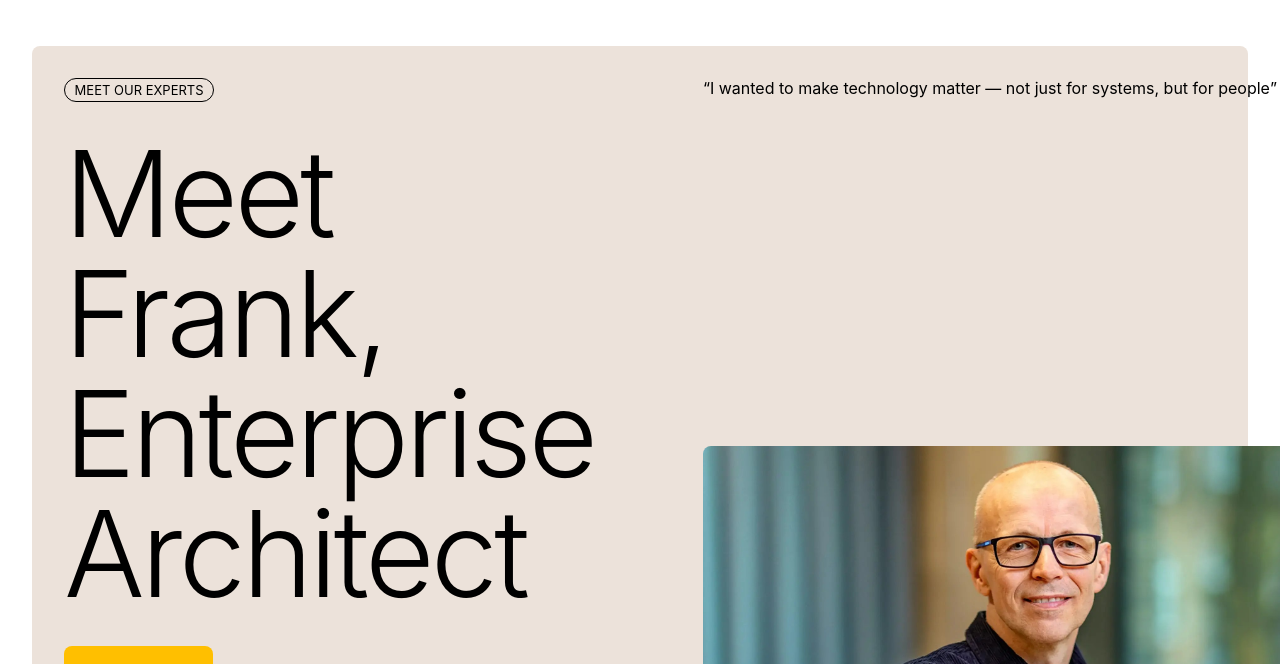
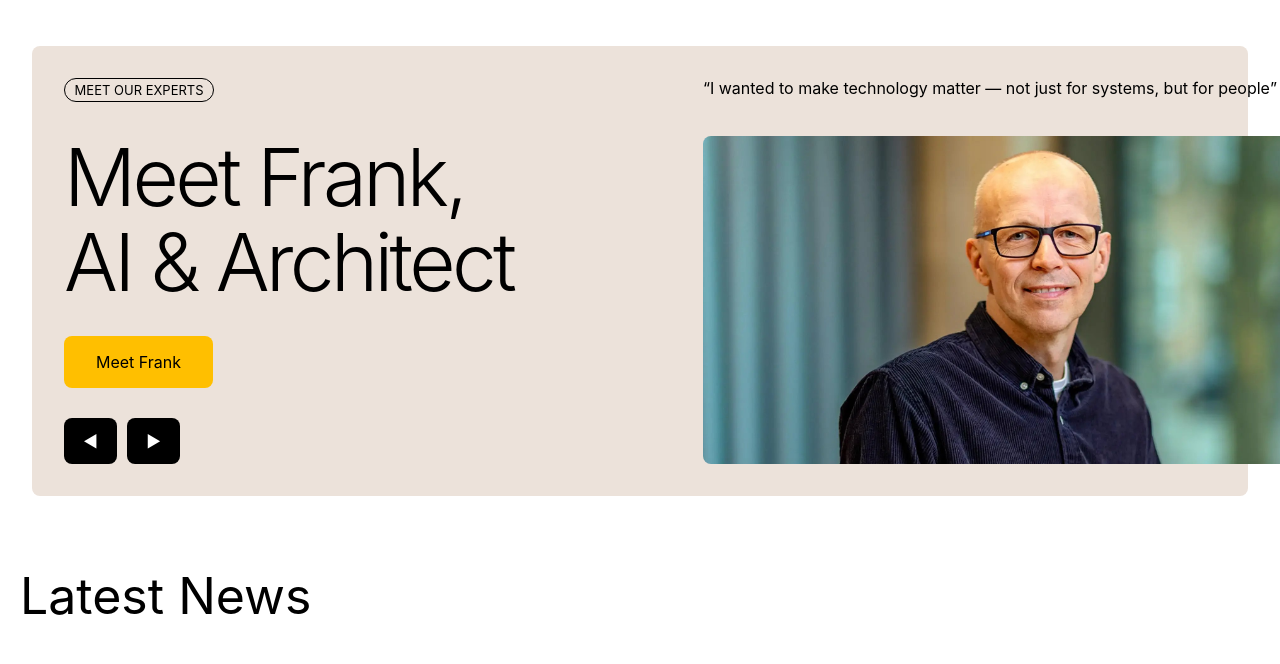
Before and after one commit to ahsan0110/twoday-frontend-, a Vue app: page / in a window 1280 px wide. Shown: the part 2640-3304 px from the top of the page. Built offline with nearby package versions, Linux system fonts and the light colour scheme.

Commit message:
fixed frank component

```diff
--- a/src/components/FrankComponent.vue
+++ b/src/components/FrankComponent.vue
@@ -7,7 +7,8 @@
                 <p id="lasting-impact">Tomorrow is built by the people who engineer it </p>
             </div>
             <div class="last-impact-right right-side-div">
-        <p id="lasting-impact-para">At Twoday, growth isn’t a perk. It’s the point. Join us and build a career that keeps moving forward.</p>
+                <p id="lasting-impact-para">At Twoday, growth isn’t a perk. It’s the point. Join us and build a career
+                    that keeps moving forward.</p>
                 <a class="dream-job-a" href="/career">Find your dream job</a>
             </div>
         </div>
@@ -39,10 +40,9 @@
 export default {
     name: "FrankComponent",
     props: {
-
         frankTextClass: { type: String, default: "text-large" },
         expertTag: { type: String, default: "Meet our experts" },
-    expertNameRole: { type: String, default: "Meet Frank,<br>Enterprise <br>Architect" },
+        expertNameRole: { type: String, default: "Meet Frank,<br>AI & Architect" },
         expertCTA: { type: String, default: "Meet Frank" },
         expertLink: { type: String, default: "#" },
         quote: { type: String, default: "I wanted to make technology matter — not just for systems, but for people" },
--- a/src/style.css
+++ b/src/style.css
@@ -405,6 +405,10 @@ body {
   display: flex;
   flex-direction: column;
 }
+.text-large{
+  font-size: 5rem;
+  line-height: 85px;
+}
 .text-large-service{
   font-size: 5rem;
   line-height: 85px;
@@ -481,20 +485,6 @@ body {
 .card-image:hover img {
   transform: scale(1.1); /* ZOOM IN */
 }
-
-/* Blur/scale others */
-/* .news-div:hover .news-card:not(:hover) .card-image img {
-  filter: blur(2px);
-  transform: scale(0.98);
-  opacity: 0.7;
-} */
-
-/* Zoom hovered card's image */
-/* .news-card:hover .card-image img {
-  filter: blur(0);
-  transform: scale(1.05);
-  opacity: 1;
-} */
 
 .tag {
   position: absolute;
```
Lines whose indentation alone changed are shown as unchanged.
